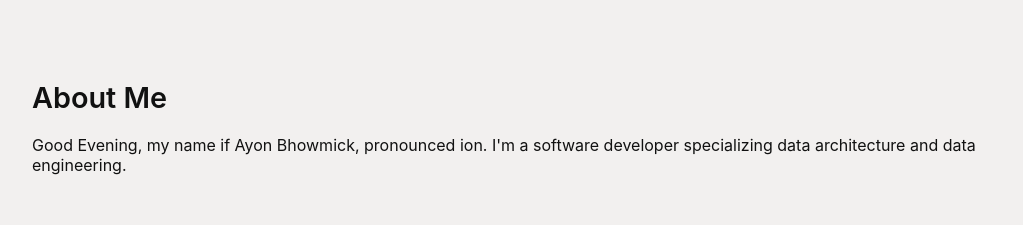
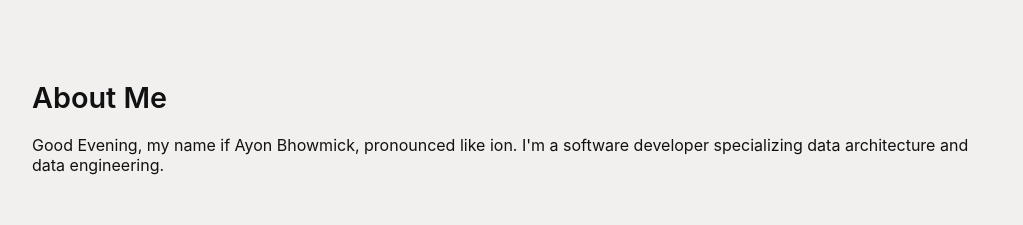
Before and after one commit to Ayon-Bhowmick/Ayon-Bhowmick.github.io, a plain HTML site: page index.html in a window 1280 px wide. Shown: the part 800-1025 px from the top of the page, without its empty margins (28-1051 px from the left). Drawn offline with Linux system fonts and the light colour scheme.

Commit message:
trying pages

```diff
--- a/index.html
+++ b/index.html
@@ -17,7 +17,7 @@
     <main class="main-content">
         <section id="about">
             <h2>About Me</h2>
-            <p><span id="greeting"></span>, my name if Ayon Bhowmick, pronounced ion. I'm a software developer specializing data architecture and data engineering. </p>
+            <p><span id="greeting"></span>, my name if Ayon Bhowmick, pronounced like ion. I'm a software developer specializing data architecture and data engineering. </p>
         </section>
 
         <section id="boxs">
```
